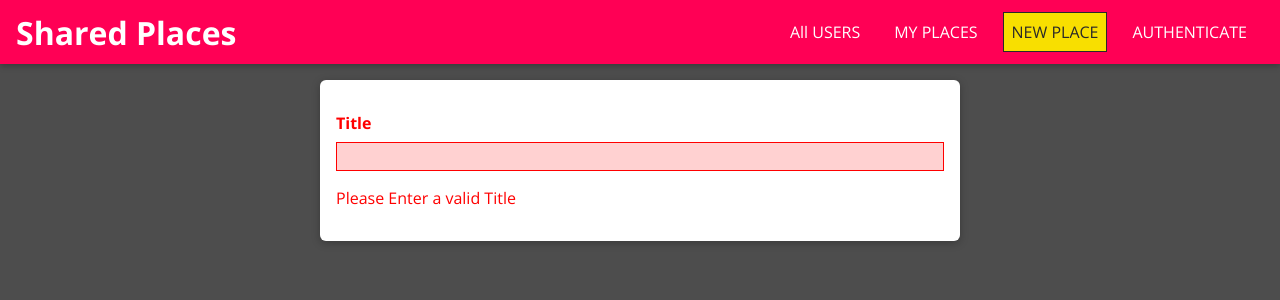
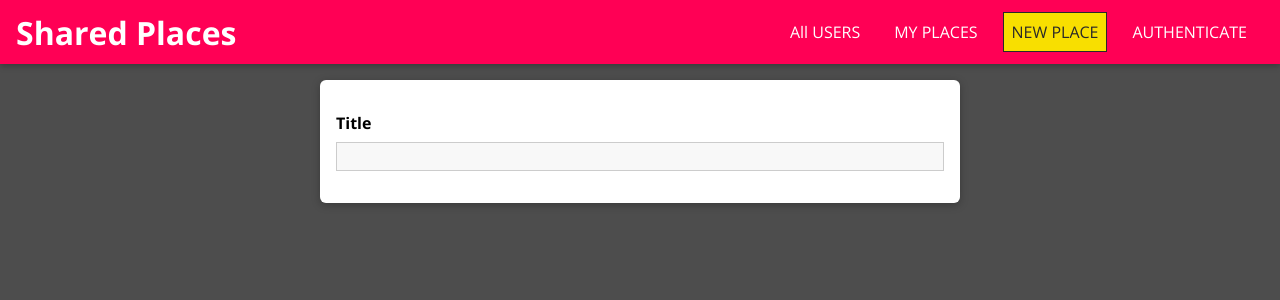
Before and after one commit to UzairKhan313/Shared-Places, a React (Vite) app in the folder frontend/: page /places/new in a window 1280 px wide. Shown: the top 300 px of the page. Built offline with nearby package versions, Linux system fonts and the light colour scheme.

Commit message:
Adding Input Validation

```diff
--- a/frontend/src/places/pages/NewPlace.jsx
+++ b/frontend/src/places/pages/NewPlace.jsx
@@ -1,6 +1,7 @@
 import React from 'react'
 
 import Input from '../../shared/components/FormElements/Input'
+import { VALIDATOR_REQUIRE } from '../../shared/utils/validators'
 import './NewPlace.css'
 
 const NewPlace = () => {
@@ -9,7 +10,7 @@
       <Input
         element="input"
         label="Title"
-        validator={[]}
+        validators={[VALIDATOR_REQUIRE()]}
         errorText="Please Enter a valid Title"
       />
     </form>
--- a/frontend/src/shared/components/FormElements/Input.jsx
+++ b/frontend/src/shared/components/FormElements/Input.jsx
@@ -1,5 +1,6 @@
 import React, { useReducer } from 'react'
 
+import { validate } from '../../utils/validators'
 import './Input.css'
 
 const inputReducer = (state, action) => {
@@ -8,8 +9,11 @@
       return {
         ...state,
         value: action.value,
-        isValid: true,
+        isValid: validate(action.value, action.validators),
       }
+    case 'TOUCH': {
+      return { ...state, isTouched: true }
+    }
 
     default:
       return state
@@ -20,10 +24,19 @@
   const [inputState, dispatch] = useReducer(inputReducer, {
     value: '',
     isValid: false,
+    isTouched: false,
   })
 
   const changeHandler = (event) => {
-    dispatch({ type: 'CHANGE', value: event.target.value })
+    dispatch({
+      type: 'CHANGE',
+      value: event.target.value,
+      validators: props.validators,
+    })
+  }
+
+  const touchHandler = () => {
+    dispatch({ type: 'TOUCH' })
   }
 
   const element =
@@ -33,6 +46,7 @@
         id={props.id}
         placeholder={props.placeholder}
         value={inputState.value}
+        onBlur={touchHandler}
         onChange={changeHandler}
       />
     ) : (
@@ -41,6 +55,7 @@
         id={props.id}
         rows={props.row || 3}
         value={inputState.value}
+        onBlur={touchHandler}
         onChange={changeHandler}
       />
     )
@@ -48,12 +63,12 @@
   return (
     <div
       className={`form-control ${
-        !inputState.isValid && 'form-control--invalid'
+        !inputState.isValid && inputState.isTouched && 'form-control--invalid'
       }`}
     >
       <label htmlFor={props.id}>{props.label}</label>
       {element}
-      {!inputState.isValid && <p>{props.errorText}</p>}
+      {!inputState.isValid && inputState.isTouched && <p>{props.errorText}</p>}
     </div>
   )
 }
--- /dev/null
+++ b/frontend/src/shared/utils/validators.js
@@ -0,0 +1,46 @@
+const VALIDATOR_TYPE_REQUIRE = 'REQUIRE';
+const VALIDATOR_TYPE_MINLENGTH = 'MINLENGTH';
+const VALIDATOR_TYPE_MAXLENGTH = 'MAXLENGTH';
+const VALIDATOR_TYPE_MIN = 'MIN';
+const VALIDATOR_TYPE_MAX = 'MAX';
+const VALIDATOR_TYPE_EMAIL = 'EMAIL';
+const VALIDATOR_TYPE_FILE = 'FILE';
+
+export const VALIDATOR_REQUIRE = () => ({ type: VALIDATOR_TYPE_REQUIRE });
+export const VALIDATOR_FILE = () => ({ type: VALIDATOR_TYPE_FILE });
+export const VALIDATOR_MINLENGTH = val => ({
+  type: VALIDATOR_TYPE_MINLENGTH,
+  val: val
+});
+export const VALIDATOR_MAXLENGTH = val => ({
+  type: VALIDATOR_TYPE_MAXLENGTH,
+  val: val
+});
+export const VALIDATOR_MIN = val => ({ type: VALIDATOR_TYPE_MIN, val: val });
+export const VALIDATOR_MAX = val => ({ type: VALIDATOR_TYPE_MAX, val: val });
+export const VALIDATOR_EMAIL = () => ({ type: VALIDATOR_TYPE_EMAIL });
+
+export const validate = (value, validators) => {
+  let isValid = true;
+  for (const validator of validators) {
+    if (validator.type === VALIDATOR_TYPE_REQUIRE) {
+      isValid = isValid && value.trim().length > 0;
+    }
+    if (validator.type === VALIDATOR_TYPE_MINLENGTH) {
+      isValid = isValid && value.trim().length >= validator.val;
+    }
+    if (validator.type === VALIDATOR_TYPE_MAXLENGTH) {
+      isValid = isValid && value.trim().length <= validator.val;
+    }
+    if (validator.type === VALIDATOR_TYPE_MIN) {
+      isValid = isValid && +value >= validator.val;
+    }
+    if (validator.type === VALIDATOR_TYPE_MAX) {
+      isValid = isValid && +value <= validator.val;
+    }
+    if (validator.type === VALIDATOR_TYPE_EMAIL) {
+      isValid = isValid && /^\S+@\S+\.\S+$/.test(value);
+    }
+  }
+  return isValid;
+};
```
